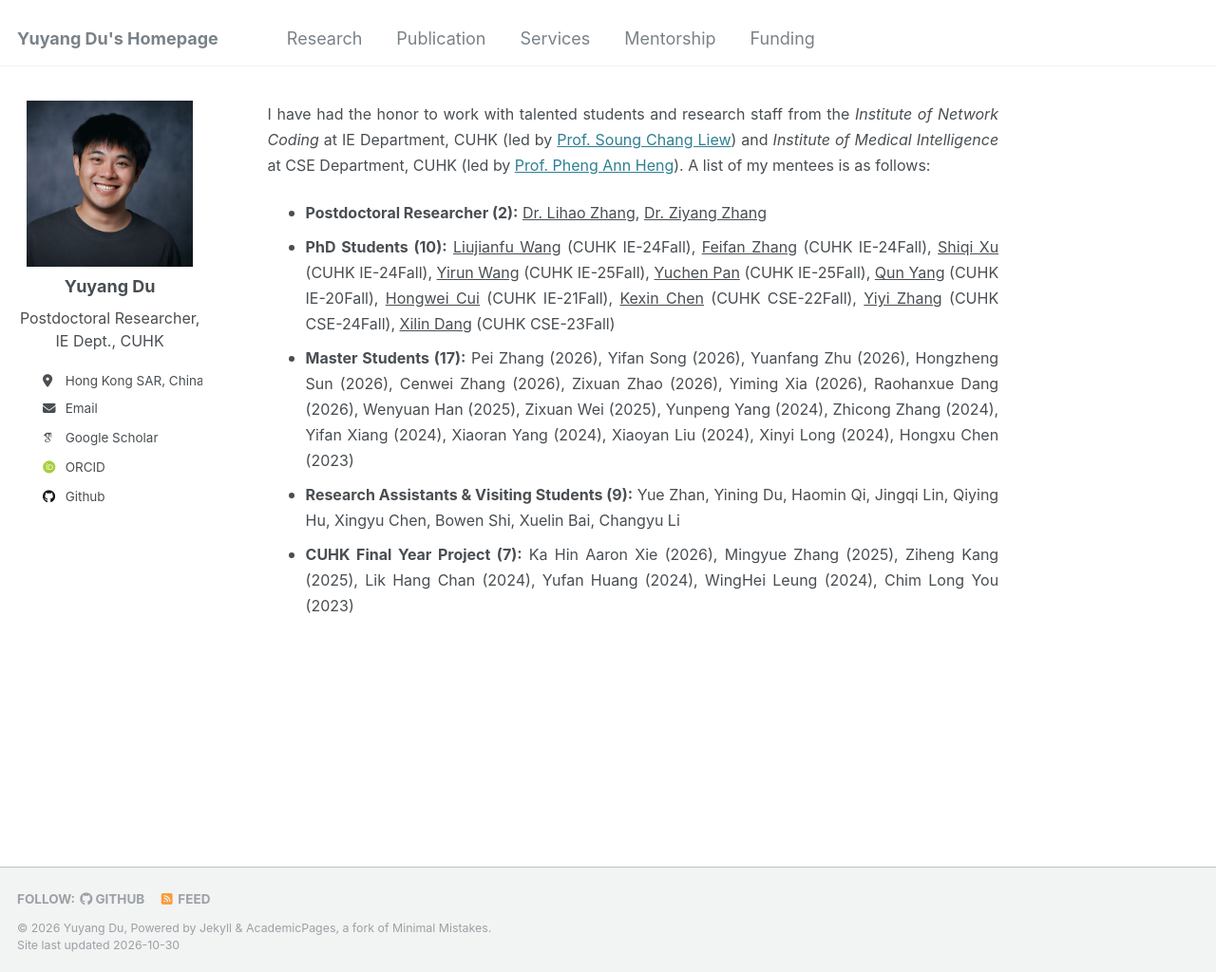
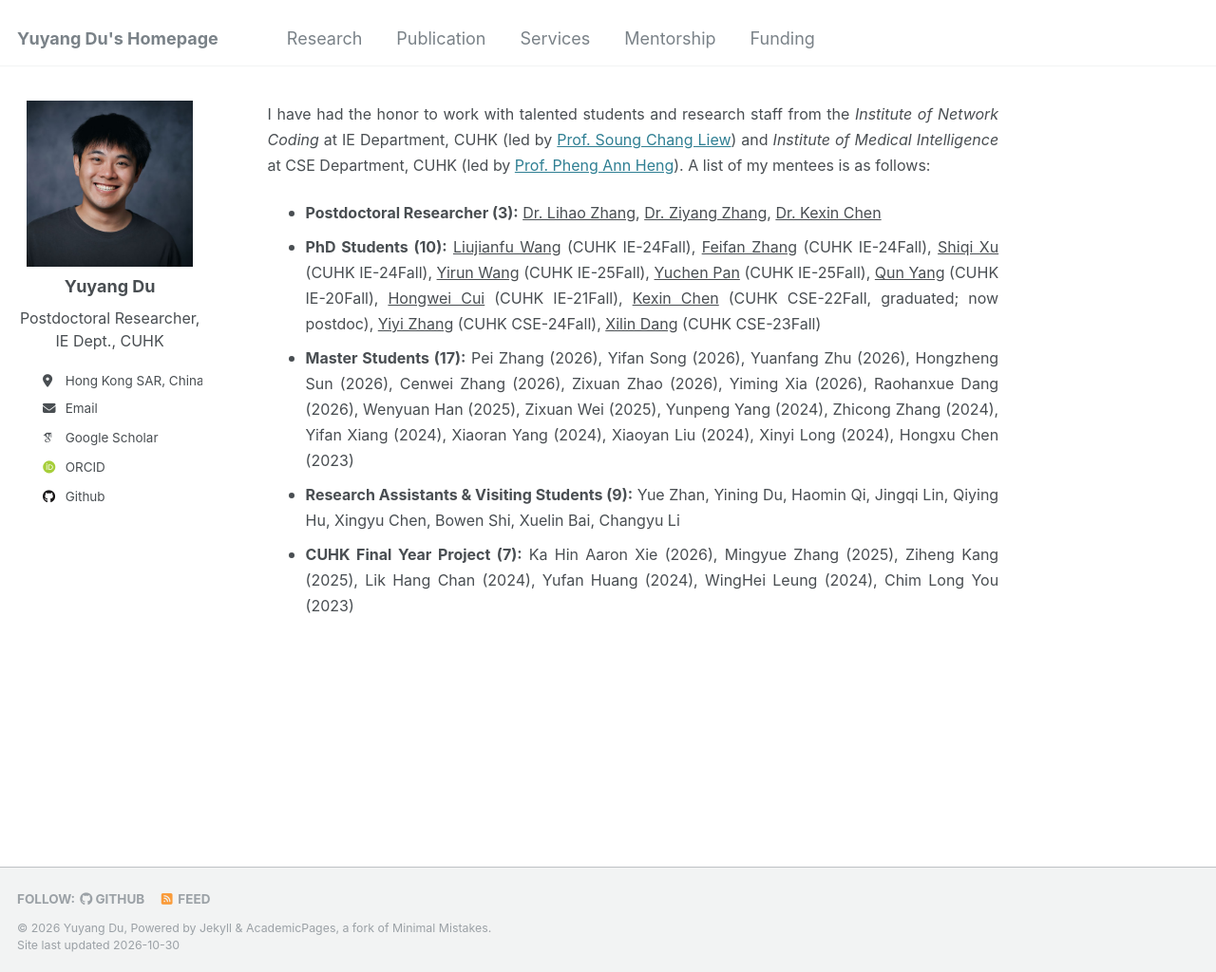
Before and after one commit to yuyangdu001/yuyangdu001.github.io, a Jekyll site: the page built from _pages/mentorship.md, in a window 1280 px wide and 1024 px high. Shown: the whole window at 95% size. Built offline with Jekyll 4.4.1, drawn with Linux system fonts in a browser that asks for light colours; some web fonts are replaced.

Commit message:
Update mentorship details and add new mentees

```diff
--- a/_pages/mentorship.md
+++ b/_pages/mentorship.md
@@ -17,8 +17,8 @@ author_profile: true
 <p style="text-align: justify;"><font size=3>I have had the honor to work with talented students and research staff from the <i>Institute of Network Coding</i> at IE Department, CUHK (led by <a href="https://www.ie.cuhk.edu.hk/faculty/LIEW-Soung-Chang/">Prof. Soung Chang Liew</a>) and <i>Institute of Medical Intelligence</i> at CSE Department, CUHK (led by <a href="https://appsrv.cse.cuhk.edu.hk/%7Epheng/index.php">Prof. Pheng Ann Heng</a>). A list of my mentees is as follows:</font></p>
 
 <ul class="mentorship">
-  <li><font size=3><b>Postdoctoral Researcher (2):</b> <a href="https://scholar.google.com/citations?user=shIE5pIAAAAJ">Dr. Lihao Zhang</a>, <a href="https://ziyangzhang96.github.io/">Dr. Ziyang Zhang</a></font></li>
-  <li><font size=3><b>PhD Students (10):</b> <a href="https://scholar.google.com/citations?user=zHMaH24AAAAJ">Liujianfu Wang</a> (CUHK IE-24Fall), <a href="https://scholar.google.com/citations?user=pUIWEZAAAAAJ">Feifan Zhang</a> (CUHK IE-24Fall), <a href="https://scholar.google.com/citations?user=-PdrGCIAAAAJ">Shiqi Xu</a> (CUHK IE-24Fall), <a href="https://ieeexplore.ieee.org/author/37089175010">Yirun Wang</a> (CUHK IE-25Fall), <a href="https://orcid.org/0009-0003-3126-5669">Yuchen Pan</a> (CUHK IE-25Fall), <a href="https://ieeexplore.ieee.org/author/609812215859907">Qun Yang</a> (CUHK IE-20Fall), <a href="https://scholar.google.com/citations?user=o8vGH6kAAAAJ">Hongwei Cui</a> (CUHK IE-21Fall), <a href="https://scholar.google.com/citations?user=wHMRoIUAAAAJ">Kexin Chen</a> (CUHK CSE-22Fall), <a href="https://orcid.org/0009-0000-6491-8513">Yiyi Zhang</a> (CUHK CSE-24Fall), <a href="https://scholar.google.com/citations?user=XSQsbRsAAAAJ">Xilin Dang</a> (CUHK CSE-23Fall)</font></li>
+  <li><font size=3><b>Postdoctoral Researcher (3):</b> <a href="https://scholar.google.com/citations?user=shIE5pIAAAAJ">Dr. Lihao Zhang</a>, <a href="https://ziyangzhang96.github.io/">Dr. Ziyang Zhang</a>, <a href="https://scholar.google.com/citations?user=wHMRoIUAAAAJ">Dr. Kexin Chen</a></font></li>
+  <li><font size=3><b>PhD Students (10):</b> <a href="https://scholar.google.com/citations?user=zHMaH24AAAAJ">Liujianfu Wang</a> (CUHK IE-24Fall), <a href="https://scholar.google.com/citations?user=pUIWEZAAAAAJ">Feifan Zhang</a> (CUHK IE-24Fall), <a href="https://scholar.google.com/citations?user=-PdrGCIAAAAJ">Shiqi Xu</a> (CUHK IE-24Fall), <a href="https://ieeexplore.ieee.org/author/37089175010">Yirun Wang</a> (CUHK IE-25Fall), <a href="https://orcid.org/0009-0003-3126-5669">Yuchen Pan</a> (CUHK IE-25Fall), <a href="https://ieeexplore.ieee.org/author/609812215859907">Qun Yang</a> (CUHK IE-20Fall), <a href="https://scholar.google.com/citations?user=o8vGH6kAAAAJ">Hongwei Cui</a> (CUHK IE-21Fall), <a href="https://scholar.google.com/citations?user=wHMRoIUAAAAJ">Kexin Chen</a> (CUHK CSE-22Fall, graduated; now postdoc), <a href="https://orcid.org/0009-0000-6491-8513">Yiyi Zhang</a> (CUHK CSE-24Fall), <a href="https://scholar.google.com/citations?user=XSQsbRsAAAAJ">Xilin Dang</a> (CUHK CSE-23Fall)</font></li>
   <li><font size=3><b>Master Students (17):</b> Pei Zhang (2026), Yifan Song (2026), Yuanfang Zhu (2026), Hongzheng Sun (2026), Cenwei Zhang (2026), Zixuan Zhao (2026), Yiming Xia (2026), Raohanxue Dang (2026), Wenyuan Han (2025), Zixuan Wei (2025), Yunpeng Yang (2024), Zhicong Zhang (2024), Yifan Xiang (2024), Xiaoran Yang (2024), Xiaoyan Liu (2024), Xinyi Long (2024), Hongxu Chen (2023)</font></li>
   <li><font size=3><b>Research Assistants &amp; Visiting Students (9):</b> Yue Zhan, Yining Du, Haomin Qi, Jingqi Lin, Qiying Hu, Xingyu Chen, Bowen Shi, Xuelin Bai, Changyu Li</font></li>
   <li><font size=3><b>CUHK Final Year Project (7):</b> Ka Hin Aaron Xie (2026), Mingyue Zhang (2025), Ziheng Kang (2025), Lik Hang Chan (2024), Yufan Huang (2024), WingHei Leung (2024), Chim Long You (2023)</font></li>
```
